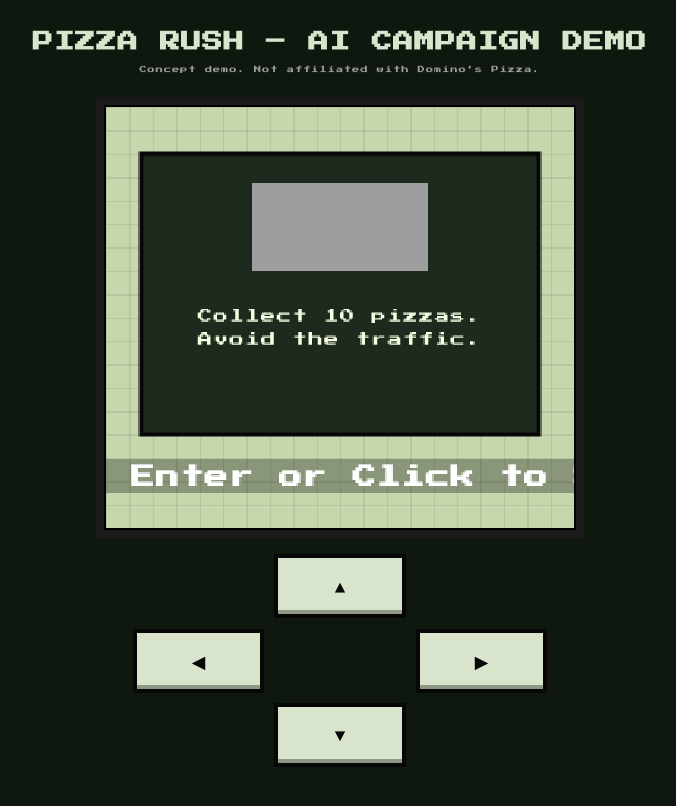
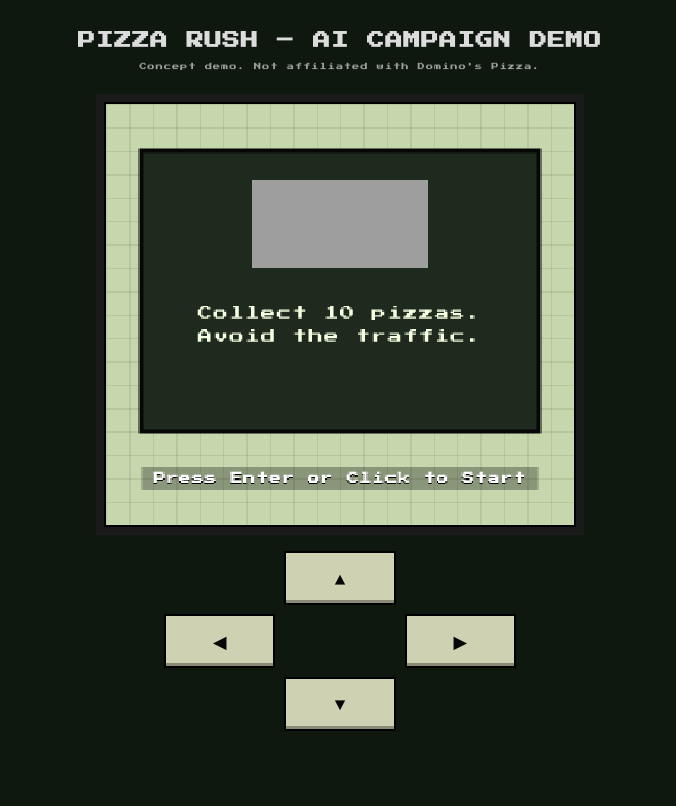
Before and after one commit to malabbas/demogame1, a plain HTML site: page index.html in a window 1280 px wide. Shown: the whole page, without its empty margins (300-976 px from the left). Drawn offline with Linux system fonts and the light colour scheme.

Commit message:
Refine title, start prompt, and d-pad sizing

```diff
--- a/index.html
+++ b/index.html
@@ -44,7 +44,8 @@
     h1 {
       margin: 0;
       text-align: center;
-      font-size: clamp(0.85rem, 3.4vw, 1.275rem);
+      font-size: clamp(0.72rem, 2.9vw, 1.08rem);
+      color: #dcdcdc;
     }
 
     .title-block {
@@ -92,27 +93,27 @@
     .dpad {
       display: grid;
       grid-template-columns: repeat(3, 1fr);
-      grid-template-rows: repeat(3, clamp(48px, 18vw, 64px));
+      grid-template-rows: repeat(3, clamp(40px, 15vw, 54px));
       grid-template-areas:
         '. up .'
         'left . right'
         '. down .';
-      width: min(92vw, 414px);
-      gap: 0.65rem;
+      width: min(88vw, 352px);
+      gap: 0.55rem;
       margin-top: 0.5rem;
       touch-action: none;
     }
 
     .dpad-button {
-      border: 4px solid var(--border);
-      background: var(--panel);
+      border: 2px solid #000;
+      background: #cfd2b2;
       color: var(--text);
       font-family: inherit;
       font-size: 1.1rem;
       display: flex;
       align-items: center;
       justify-content: center;
-      box-shadow: inset 0 -4px 0 rgba(7, 7, 7, 0.35);
+      box-shadow: inset 0 -3px 0 rgba(7, 7, 7, 0.35);
       cursor: pointer;
       user-select: none;
       transition: transform 0.1s ease, box-shadow 0.1s ease;
@@ -126,7 +127,7 @@
     .dpad-button:active,
     .dpad-button.pressed {
       transform: translateY(2px);
-      box-shadow: inset 0 4px 0 rgba(7, 7, 7, 0.35);
+      box-shadow: inset 0 3px 0 rgba(7, 7, 7, 0.35);
     }
 
     .dpad-button.up {
@@ -750,7 +751,7 @@
 
     function drawStartPrompt(message) {
       ctx.save();
-      ctx.font = 'bold 16px "Press Start 2P", "VT323", monospace';
+      ctx.font = 'bold 8px "Press Start 2P", "VT323", monospace';
       ctx.textAlign = 'center';
       ctx.textBaseline = 'middle';
 
@@ -766,6 +767,9 @@
 
       ctx.fillStyle = 'rgba(0, 0, 0, 0.3)';
       ctx.fillRect(boxX, boxY, boxWidth, boxHeight);
+
+      ctx.fillStyle = '#000';
+      ctx.fillText(message, canvas.width / 2, boxY + boxHeight / 2 + 1);
 
       ctx.fillStyle = '#fff';
       ctx.fillText(message, canvas.width / 2, boxY + boxHeight / 2);
```
